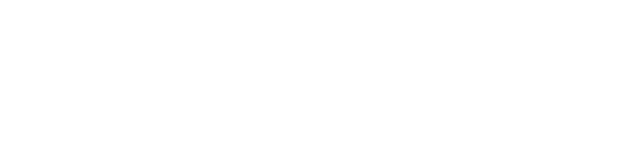
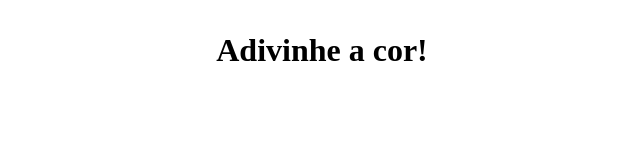
Before and after one commit to Talisson-Sozinho/project-color-guess, a website: page index.html in a window 1280 px wide. Shown: the whole page, without its empty margins (318-958 px from the left). Drawn offline with Linux system fonts and the light colour scheme.

Commit message:
feito - requisito 01

```diff
--- a/index.html
+++ b/index.html
@@ -4,10 +4,13 @@
   <meta charset="UTF-8">
   <meta http-equiv="X-UA-Compatible" content="IE=edge">
   <meta name="viewport" content="width=device-width, initial-scale=1.0">
+  <link rel="stylesheet" href="./style.css">
   <title>Color Guess</title>
 </head>
 <body>
-
+  <header>
+    <h1 id="title">Adivinhe a cor!</h1>
+  </header>
   <script type="text/javascript" src="./script.js"></script>
 </body>
 </html>
--- a/style.css
+++ b/style.css
@@ -3,3 +3,8 @@
   margin: 0;
   padding: 0;
 }
+
+#title {
+  text-align: center;
+  margin-top: 1em;
+}
```
